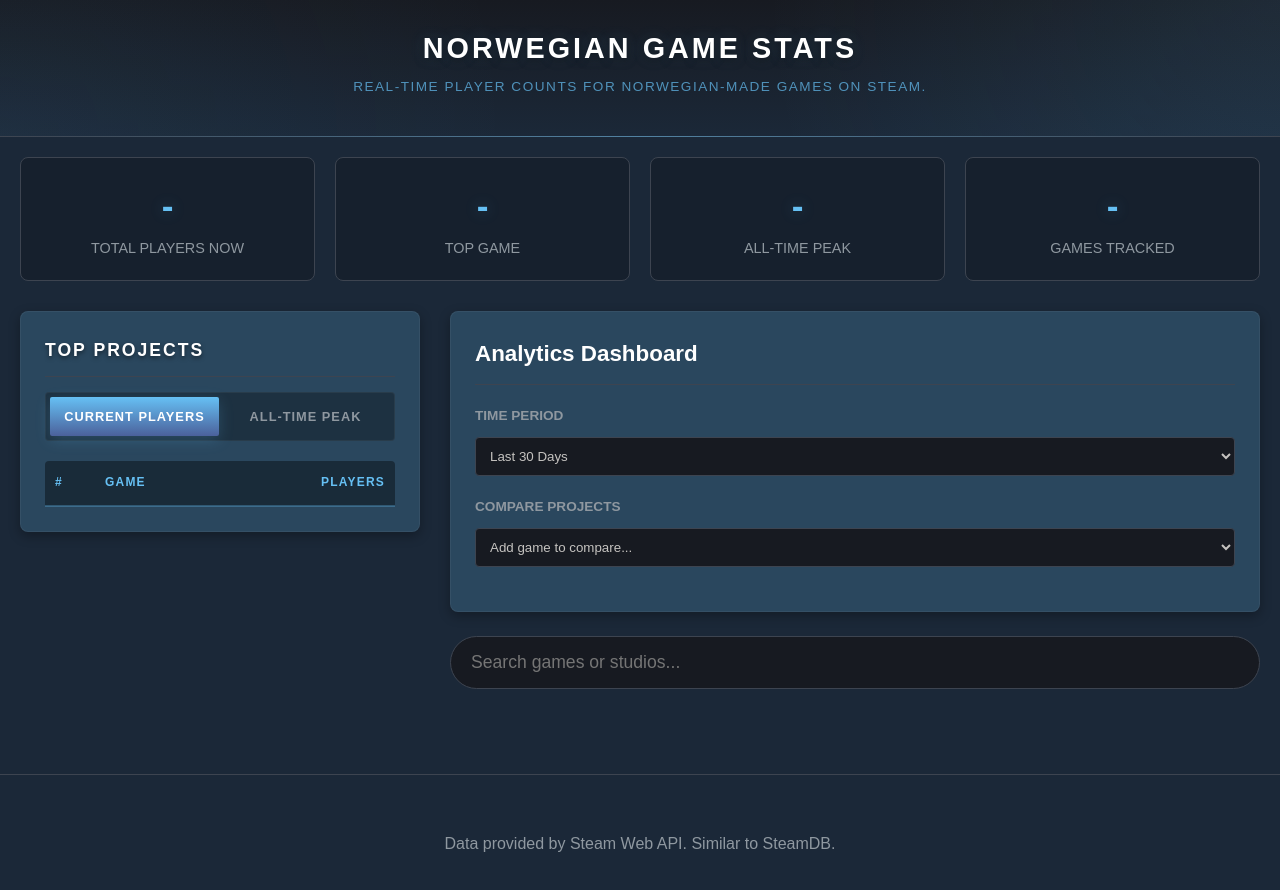
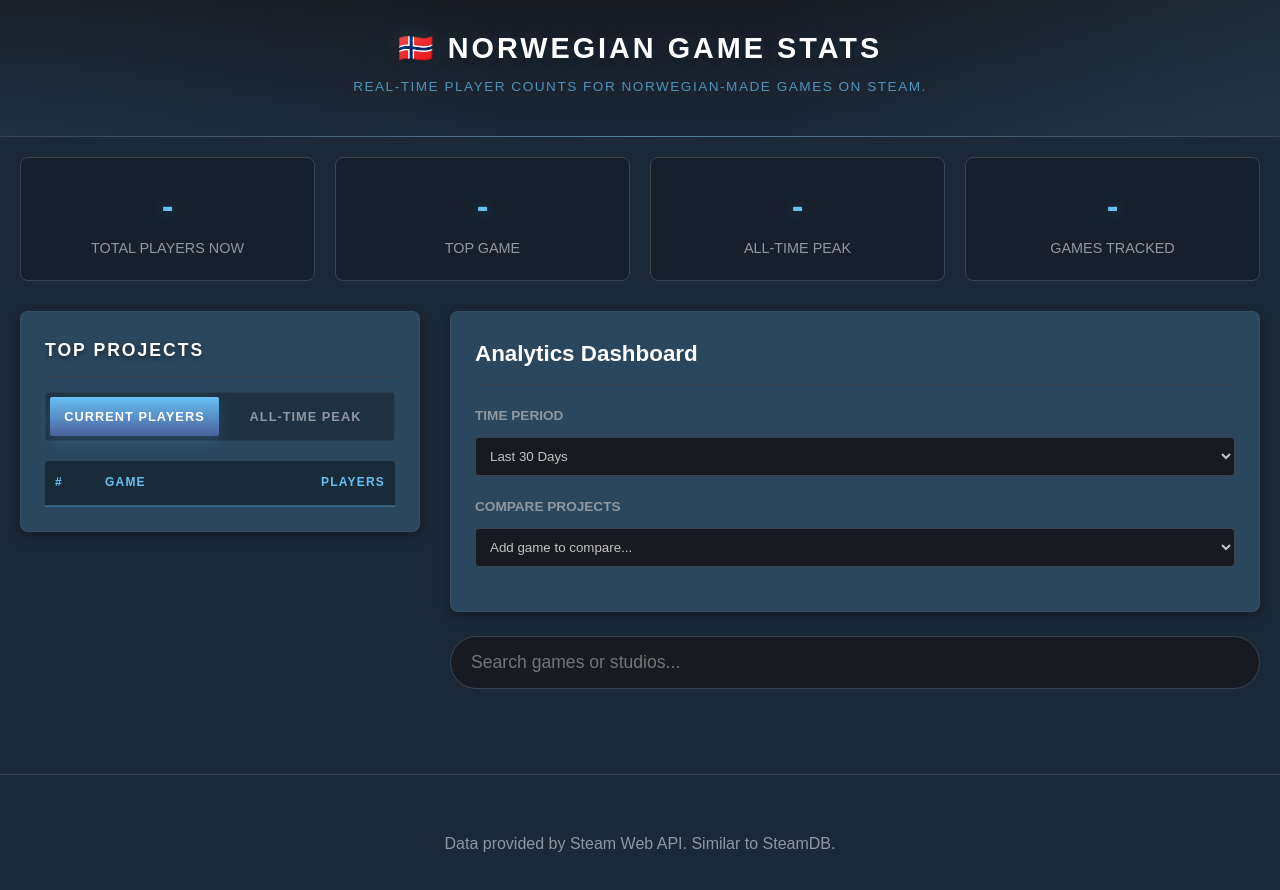
Before and after one commit to oleandreas86/norwegian-game-stats, a website: page src/public/index.html in a window 1280 px wide. Drawn offline with nearby package versions, Linux system fonts and the light colour scheme; no server answers.

Commit message:
Add Norwegian flag emoji to title, header, and README for branding adjustment.

```diff
--- a/src/public/index.html
+++ b/src/public/index.html
@@ -3,14 +3,14 @@
 <head>
     <meta charset="UTF-8">
     <meta name="viewport" content="width=device-width, initial-scale=1.0">
-    <title>Norwegian Game Stats</title>
+    <title>🇳🇴 Norwegian Game Stats</title>
     <script src="https://cdn.jsdelivr.net/npm/chart.js"></script>
     <script src="https://cdn.jsdelivr.net/npm/chartjs-adapter-date-fns"></script>
     <link rel="stylesheet" href="style.css">
 </head>
 <body>
     <header>
-        <h1>Norwegian Game Stats</h1>
+        <h1>🇳🇴 Norwegian Game Stats</h1>
         <p>Real-time player counts for Norwegian-made games on Steam.</p>
     </header>
 
```
Also changed, not shown: README.md, 1 other file.
